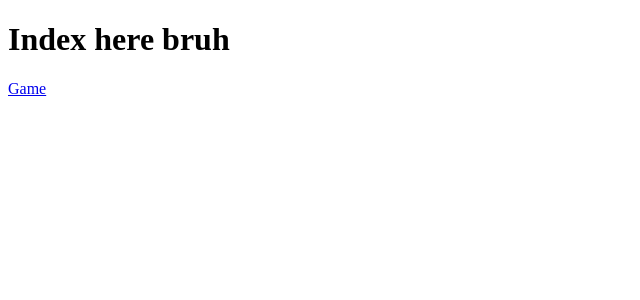
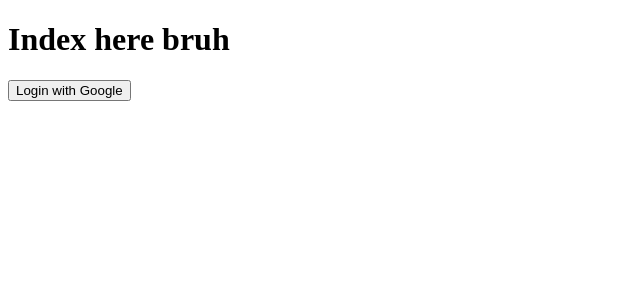
Before and after one commit to saranonearth/ObscuraMicro, a Next.js app: page / in a window 1280 px wide. Shown: the top 300 px of the page, without its empty margins (0-640 px from the left). Built offline with nearby package versions, Linux system fonts and the light colour scheme; no server answers.

Commit message:
Oauth added

```diff
--- a/pages/index.jsx
+++ b/pages/index.jsx
@@ -5,12 +5,28 @@ import { auth, firebase } from "../lib/firebase";
 const index = () => {
   console.log(auth);
   console.log(firebase);
+  const provider = new firebase.auth.GoogleAuthProvider();
+  const loginHandler = () => {
+    firebase
+      .auth()
+      .signInWithPopup(provider)
+      .then(() => {
+        const token = result.credential.accessToken;
+        const user = result.user;
+      })
+      .catch(error => {
+        const errorCode = error.code;
+        const errorMessage = error.message;
+        const email = error.email;
+        const credential = error.credential;
+      });
+  };
   return (
     <App>
       <div>
         <h1>Index here bruh</h1>
         <Link href="/game">
-          <a>Game</a>
+          <button onClick={loginHandler}>Login with Google</button>
         </Link>
       </div>
     </App>
```
